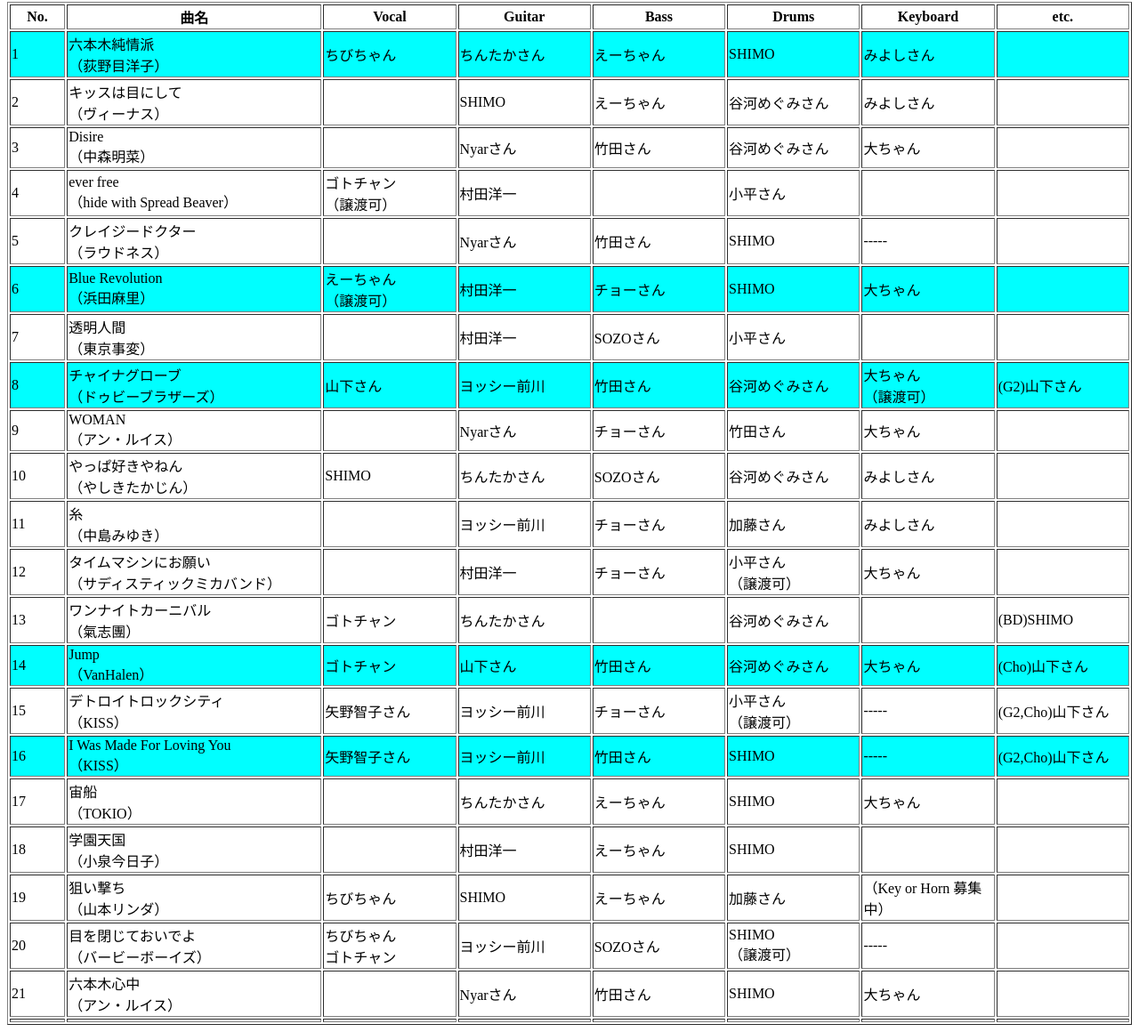
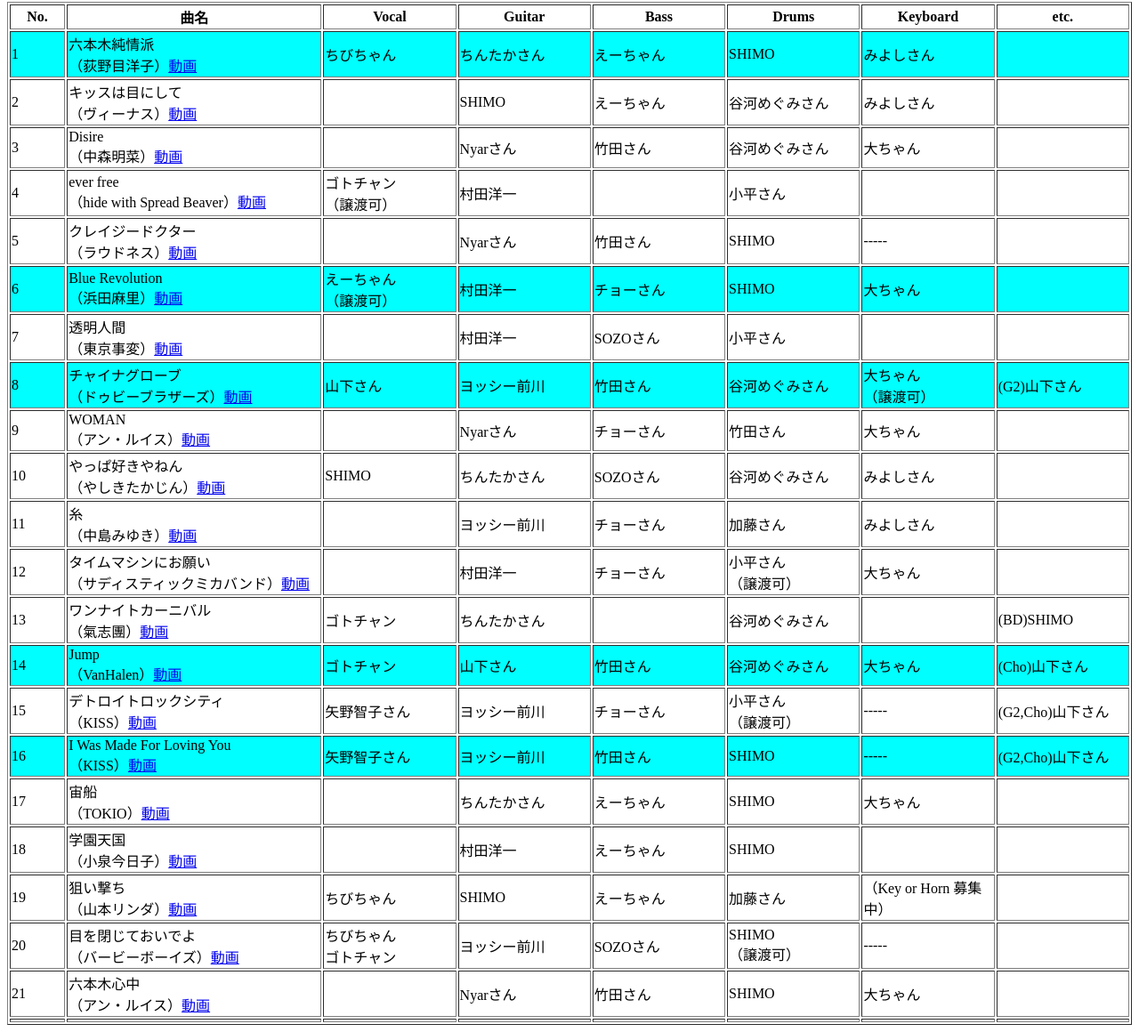
Before and after one commit to no-nashi/AMJ20211128, a plain HTML site: page index.html in a window 1280 px wide. Shown: the part 142-1302 px from the top of the page at 89% size. Drawn offline with Linux system fonts and the light colour scheme.

Commit message:
Add files via upload

```diff
--- a/index.html
+++ b/index.html
@@ -22,8 +22,9 @@
                   <th width="12%">etc.</th>
                 </tr>
                 <tr bgcolor="aqua">
+                  <!-- <a href="" target="_blank">動画</a> -->
                   <td>1</td>
-                  <td>六本木純情派<BR>（荻野目洋子）</td><!--曲名-->
+                  <td>六本木純情派<BR>（荻野目洋子）<a href="https://www.youtube.com/watch?v=9dPBWJmaFno" target="_blank">動画</a></td><!--曲名-->
                   <td>ちびちゃん</td><!--Vocal-->
                   <td>ちんたかさん</td><!--Guitar-->
                   <td>えーちゃん</td><!--Bass-->
@@ -33,7 +34,7 @@
                 </tr>
                 <tr>
                   <td>2</td>
-                  <td>キッスは目にして<BR>（ヴィーナス）</td><!--曲名-->
+                  <td>キッスは目にして<BR>（ヴィーナス）<a href="https://www.youtube.com/watch?v=wkamzO_6hzs" target="_blank">動画</a></td><!--曲名-->
                   <td></td><!--Vocal-->
                   <td>SHIMO</td><!--Guitar-->
                   <td>えーちゃん</td><!--Bass-->
@@ -43,7 +44,7 @@
                 </tr>
                 <tr>
                   <td>3</td>
-                  <td>Disire<BR>（中森明菜）</td><!--曲名-->
+                  <td>Disire<BR>（中森明菜）<a href="https://www.youtube.com/watch?v=DlnB2rPuh-w" target="_blank">動画</a></td><!--曲名-->
                   <td></td><!--Vocal-->
                   <td>Nyarさん</td><!--Guitar-->
                   <td>竹田さん</td><!--Bass-->
@@ -53,7 +54,7 @@
                 </tr>
                 <tr>
                   <td>4</td>
-                  <td>ever free<BR>（hide with Spread Beaver）</td><!--曲名-->
+                  <td>ever free<BR>（hide with Spread Beaver）<a href="https://www.youtube.com/watch?v=y4tmVG1UYH4" target="_blank">動画</a></td><!--曲名-->
                   <td>ゴトチャン<BR>（譲渡可）</td><!--Vocal-->
                   <td>村田洋一</td><!--Guitar-->
                   <td></td><!--Bass-->
@@ -63,7 +64,7 @@
                 </tr>
                 <tr>
                   <td>5</td>
-                  <td>クレイジードクター<BR>（ラウドネス）</td><!--曲名-->
+                  <td>クレイジードクター<BR>（ラウドネス）<a href="https://www.youtube.com/watch?v=4JXiCrJTb7c" target="_blank">動画</a></td><!--曲名-->
                   <td></td><!--Vocal-->
                   <td>Nyarさん</td><!--Guitar-->
                   <td>竹田さん</td><!--Bass-->
@@ -73,7 +74,7 @@
                 </tr>
                 <tr bgcolor="aqua">
                   <td>6</td>
-                  <td>Blue Revolution<BR>（浜田麻里）</td><!--曲名-->
+                  <td>Blue Revolution<BR>（浜田麻里）<a href="https://www.youtube.com/watch?v=jBS_UK_bZZg" target="_blank">動画</a></td><!--曲名-->
                   <td>えーちゃん<BR>（譲渡可）</td><!--Vocal-->
                   <td>村田洋一</td><!--Guitar-->
                   <td>チョーさん</td><!--Bass-->
@@ -83,7 +84,7 @@
                 </tr>
                 <tr>
                   <td>7</td>
-                  <td>透明人間<BR>（東京事変）</td><!--曲名-->
+                  <td>透明人間<BR>（東京事変）<a href="https://www.youtube.com/watch?v=2MHtsS4ktG8" target="_blank">動画</a></td><!--曲名-->
                   <td></td><!--Vocal-->
                   <td>村田洋一</td><!--Guitar-->
                   <td>SOZOさん</td><!--Bass-->
@@ -93,7 +94,7 @@
                 </tr>
                 <tr bgcolor="aqua">
                   <td>8</td>
-                  <td>チャイナグローブ<BR>（ドゥビーブラザーズ）</td><!--曲名-->
+                  <td>チャイナグローブ<BR>（ドゥビーブラザーズ）<a href="https://www.youtube.com/watch?v=iCayPBi13x8" target="_blank">動画</a></td><!--曲名-->
                   <td>山下さん</td><!--Vocal-->
                   <td>ヨッシー前川</td><!--Guitar-->
                   <td>竹田さん</td><!--Bass-->
@@ -103,7 +104,7 @@
                 </tr>
                 <tr>
                   <td>9</td>
-                  <td>WOMAN<BR>（アン・ルイス）</td><!--曲名-->
+                  <td>WOMAN<BR>（アン・ルイス）<a href="https://www.youtube.com/watch?v=Mdf-IGZYito" target="_blank">動画</a></td><!--曲名-->
                   <td></td><!--Vocal-->
                   <td>Nyarさん</td><!--Guitar-->
                   <td>チョーさん</td><!--Bass-->
@@ -113,7 +114,7 @@
                 </tr>
                 <tr>
                   <td>10</td>
-                  <td>やっぱ好きやねん<BR>（やしきたかじん）</td><!--曲名-->
+                  <td>やっぱ好きやねん<BR>（やしきたかじん）<a href="https://www.youtube.com/watch?v=srvlhs59EoQ" target="_blank">動画</a></td><!--曲名-->
                   <td>SHIMO</td><!--Vocal-->
                   <td>ちんたかさん</td><!--Guitar-->
                   <td>SOZOさん</td><!--Bass-->
@@ -123,7 +124,7 @@
                 </tr>
                 <tr>
                   <td>11</td>
-                  <td>糸<BR>（中島みゆき）</td><!--曲名-->
+                  <td>糸<BR>（中島みゆき）<a href="https://www.youtube.com/watch?v=aYRDPMpuJN4" target="_blank">動画</a></td><!--曲名-->
                   <td></td><!--Vocal-->
                   <td>ヨッシー前川</td><!--Guitar-->
                   <td>チョーさん</td><!--Bass-->
@@ -133,7 +134,7 @@
                 </tr>
                 <tr>
                   <td>12</td>
-                  <td>タイムマシンにお願い<BR>（サディスティックミカバンド）</td><!--曲名-->
+                  <td>タイムマシンにお願い<BR>（サディスティックミカバンド）<a href="https://www.youtube.com/watch?v=b8ATGykcyYg" target="_blank">動画</a></td><!--曲名-->
                   <td></td><!--Vocal-->
                   <td>村田洋一</td><!--Guitar-->
                   <td>チョーさん</td><!--Bass-->
@@ -143,7 +144,7 @@
                 </tr>
                 <tr>
                   <td>13</td>
-                  <td>ワンナイトカーニバル<BR>（氣志團）</td><!--曲名-->
+                  <td>ワンナイトカーニバル<BR>（氣志團）<a href="https://www.youtube.com/watch?v=U4MTW9ZcuQs" target="_blank">動画</a></td><!--曲名-->
                   <td>ゴトチャン</td><!--Vocal-->
                   <td>ちんたかさん</td><!--Guitar-->
                   <td></td><!--Bass-->
@@ -153,7 +154,7 @@
                 </tr>
                 <tr bgcolor="aqua">
                   <td>14</td>
-                  <td>Jump<BR>（VanHalen）</td><!--曲名-->
+                  <td>Jump<BR>（VanHalen）<a href="https://www.youtube.com/watch?v=SwYN7mTi6HM" target="_blank">動画</a></td><!--曲名-->
                   <td>ゴトチャン</td><!--Vocal-->
                   <td>山下さん</td><!--Guitar-->
                   <td>竹田さん</td><!--Bass-->
@@ -163,7 +164,7 @@
                 </tr>
                 <tr>
                   <td>15</td>
-                  <td>デトロイトロックシティ<BR>（KISS）</td><!--曲名-->
+                  <td>デトロイトロックシティ<BR>（KISS）<a href="https://www.youtube.com/watch?v=VbVlyRCEZCA" target="_blank">動画</a></td><!--曲名-->
                   <td>矢野智子さん</td><!--Vocal-->
                   <td>ヨッシー前川</td><!--Guitar-->
                   <td>チョーさん</td><!--Bass-->
@@ -172,8 +173,8 @@
                   <td>(G2,Cho)山下さん</td><!--etc.-->
                 </tr>
                 <tr bgcolor="aqua">
-                  <td>16</td>
-                  <td>I Was Made For Loving You<BR>（KISS）</td><!--曲名-->
+                  <td>16<BR></td>
+                  <td>I Was Made For Loving You<BR>（KISS）<a href="https://www.youtube.com/watch?v=ZhIsAZO5gl0" target="_blank">動画</a></td><!--曲名-->
                   <td>矢野智子さん</td><!--Vocal-->
                   <td>ヨッシー前川</td><!--Guitar-->
                   <td>竹田さん</td><!--Bass-->
@@ -183,7 +184,7 @@
                 </tr>
                 <tr>
                   <td>17</td>
-                  <td>宙船<BR>（TOKIO）</td><!--曲名-->
+                  <td>宙船<BR>（TOKIO）<a href="https://www.youtube.com/watch?v=Y9TL7VyS5NY" target="_blank">動画</a></td><!--曲名-->
                   <td></td><!--Vocal-->
                   <td>ちんたかさん</td><!--Guitar-->
                   <td>えーちゃん</td><!--Bass-->
@@ -193,7 +194,7 @@
                 </tr>
                 <tr>
                   <td>18</td>
-                  <td>学園天国<BR>（小泉今日子）</td><!--曲名-->
+                  <td>学園天国<BR>（小泉今日子）<a href="https://www.youtube.com/watch?v=_iHFMT5CyB0" target="_blank">動画</a></td><!--曲名-->
                   <td></td><!--Vocal-->
                   <td>村田洋一</td><!--Guitar-->
                   <td>えーちゃん</td><!--Bass-->
@@ -203,7 +204,7 @@
                 </tr>
                 <tr>
                   <td>19</td>
-                  <td>狙い撃ち<BR>（山本リンダ）</td><!--曲名-->
+                  <td>狙い撃ち<BR>（山本リンダ）<a href="https://www.youtube.com/watch?v=ATKnMtImAzg" target="_blank">動画</a></td><!--曲名-->
                   <td>ちびちゃん</td><!--Vocal-->
                   <td>SHIMO</td><!--Guitar-->
                   <td>えーちゃん</td><!--Bass-->
@@ -213,7 +214,7 @@
                 </tr>
                 <tr>
                   <td>20</td>
-                  <td>目を閉じておいでよ<BR>（バービーボーイズ）</td><!--曲名-->
+                  <td>目を閉じておいでよ<BR>（バービーボーイズ）<a href="https://www.youtube.com/watch?v=HqoXppyOLmY" target="_blank">動画</a></td><!--曲名-->
                   <td>ちびちゃん<BR>ゴトチャン</td><!--Vocal-->
                   <td>ヨッシー前川</td><!--Guitar-->
                   <td>SOZOさん</td><!--Bass-->
@@ -223,7 +224,7 @@
                 </tr>
                 <tr>
                   <td>21</td>
-                  <td>六本木心中<BR>（アン・ルイス）</td><!--曲名-->
+                  <td>六本木心中<BR>（アン・ルイス）<a href="https://www.youtube.com/watch?v=uZYaK6Tm5Ts" target="_blank">動画</a></td><!--曲名-->
                   <td></td><!--Vocal-->
                   <td>Nyarさん</td><!--Guitar-->
                   <td>竹田さん</td><!--Bass-->
```
